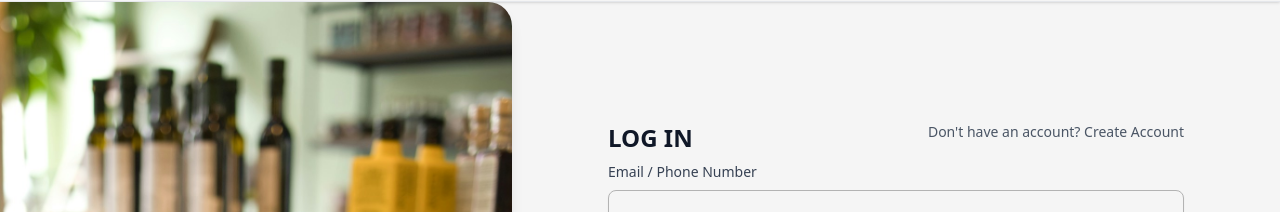
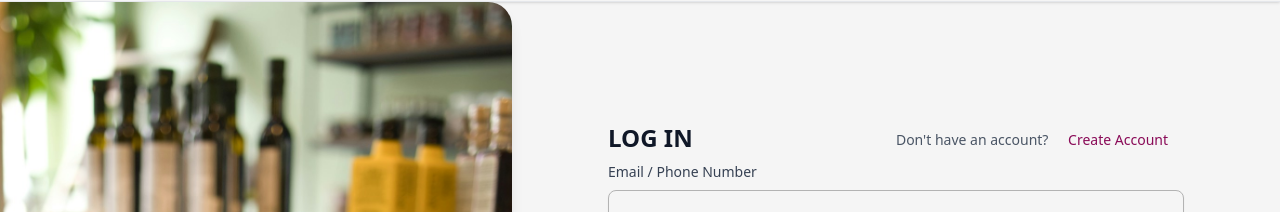
Before and after one commit to react6-flyweis/zedle-ui, a Next.js app: page /login in a window 1280 px wide. Shown: the part 99-311 px from the top of the page. Built offline with nearby package versions, Linux system fonts and the light colour scheme; no server answers; what @mapbox/search-js-core would draw is missing.

Commit message:
feat(auth): add navigation to login from signup and vice versa

```diff
--- a/src/app/(auth)/components/LoginForm.tsx
+++ b/src/app/(auth)/components/LoginForm.tsx
@@ -54,7 +54,7 @@ export function LoginForm() {
     },
   });
 
-  const onSubmit = (data: LoginForm) => {
+  const onSubmit = (_data: LoginForm) => {
     setOtpDialogOpen(true);
   };
 
@@ -64,6 +64,11 @@ export function LoginForm() {
     const userPath = userType === "delivery" ? "delivery-partner" : userType;
     const targetPath = `/${userPath}/${userType !== "delivery" ? category : ""}`;
     router.push(targetPath);
+  };
+
+  const handleCreateAccount = () => {
+    const params = new URLSearchParams(searchParams.toString());
+    router.push(`/signup?${params.toString()}`);
   };
 
   return (
@@ -77,9 +82,13 @@ export function LoginForm() {
         <h1 className="text-2xl font-bold text-gray-900 mb-2">LOG IN</h1>
         <p className="text-sm text-gray-600">
           Don't have an account?{" "}
-          <Link href="/signup" className=" font-medium">
+          <Button
+            variant="link"
+            onClick={handleCreateAccount}
+            className=" font-medium"
+          >
             Create Account
-          </Link>
+          </Button>
         </p>
       </div>
       <div className="space-y-6">
--- a/src/app/(auth)/components/SignUPForm.tsx
+++ b/src/app/(auth)/components/SignUPForm.tsx
@@ -90,6 +90,11 @@ export function SignupForm() {
     }
   };
 
+  const handleLogin = () => {
+    const params = new URLSearchParams(searchParams.toString());
+    router.push(`/login?${params.toString()}`);
+  };
+
   return (
     <div className="w-full">
       <OtpVerificationDialog
@@ -103,9 +108,9 @@ export function SignupForm() {
         </h1>
         <p className="text-sm text-gray-600">
           Already have an account?{" "}
-          <Link href="/login" className="font-medium">
+          <Button variant="link" onClick={handleLogin} className="font-medium">
             Log In
-          </Link>
+          </Button>
         </p>
       </div>
 
```
